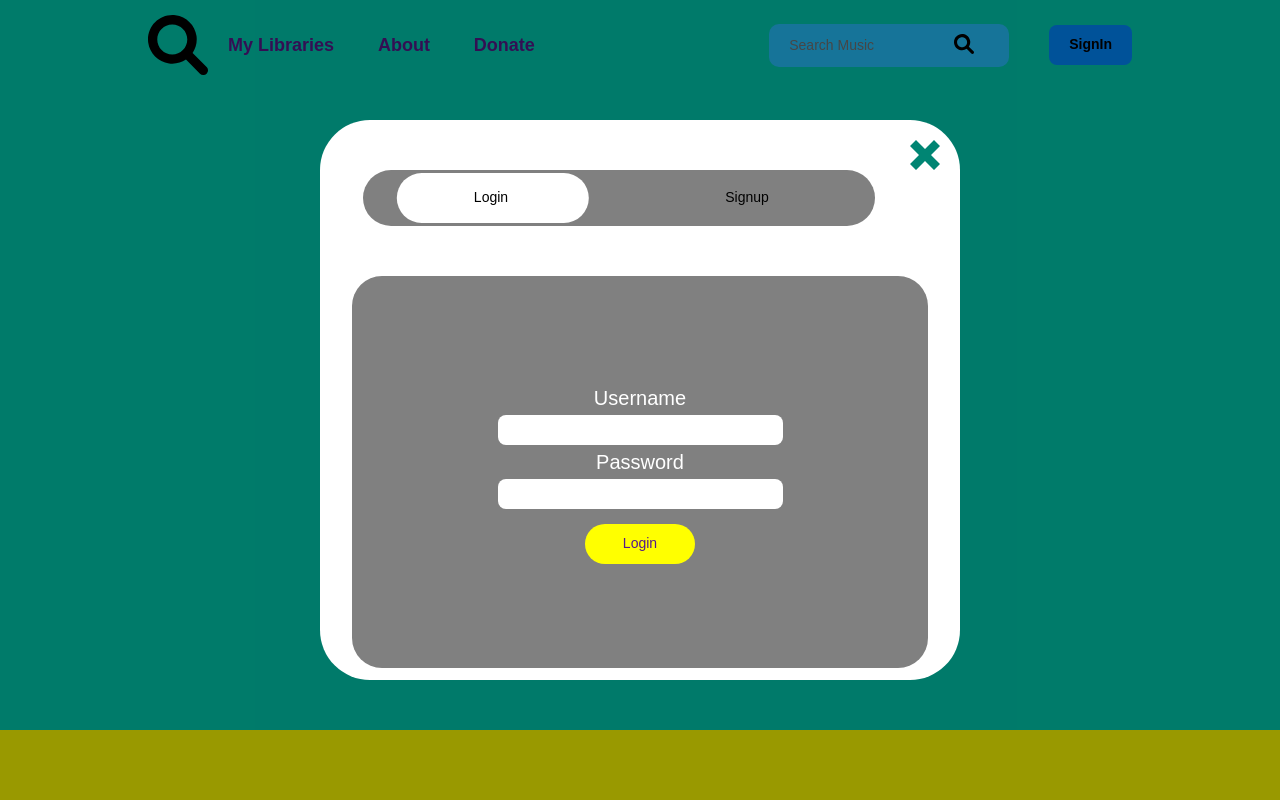
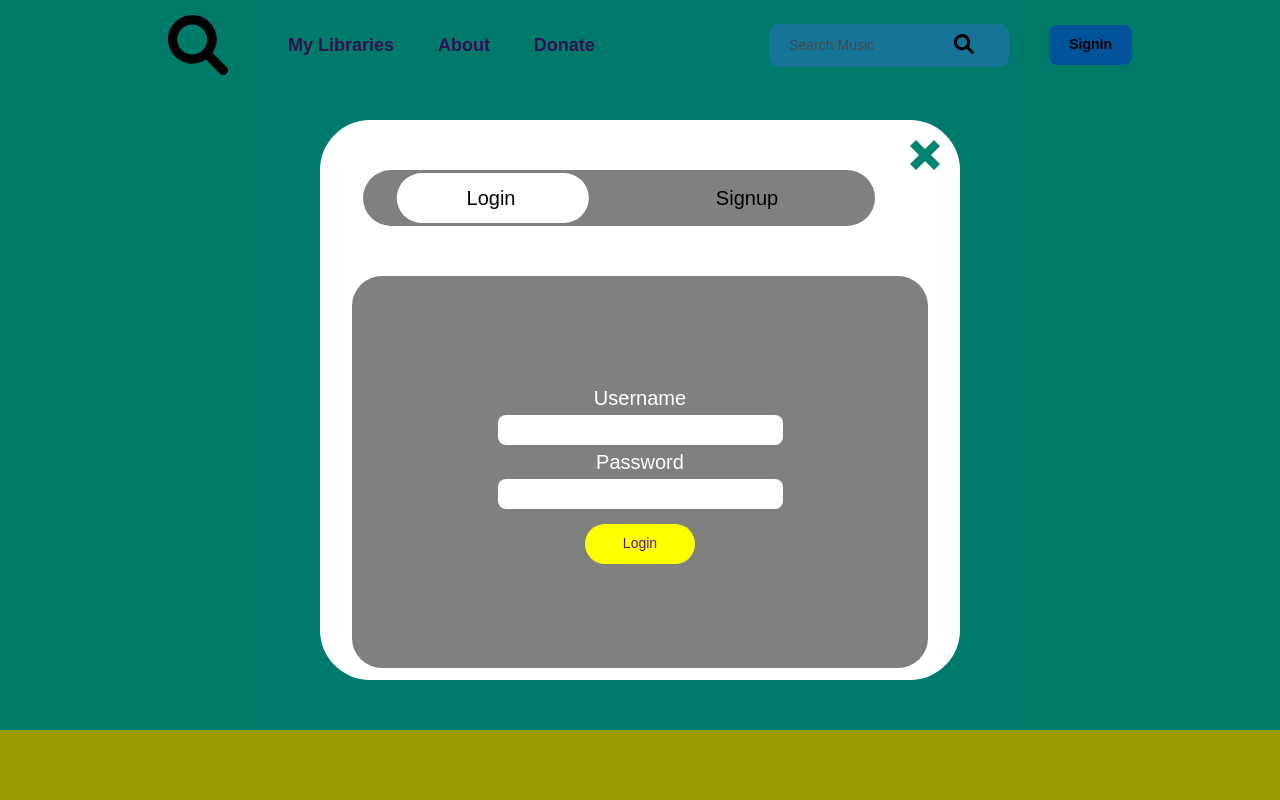
Before and after one commit to AlexxyQQ/FindTune-Web, a Python web app: template templates/index.html in a window 1280 px wide, after a click on "SignIn". Run offline with Jinja, Linux system fonts and the light colour scheme; the template is opened without the code that fills it, so the values that code supplies are empty.

Commit message:
minor visual chnages to signup form and navbar

```diff
--- a/Script.js
+++ b/Script.js
@@ -62,6 +62,8 @@ function MovingpillSignup(params) {
   var Sp = document.getElementById("SP");
   var SpF = document.getElementById("SPF");
   var LpF = document.getElementById("LPF");
+  document.getElementById("Login-Pill").style.color = "white";
+  document.getElementById("Signup-Pill").style.color = "black";
 
   if (Sp.className == "Selection-pill") {
     Sp.classList.add("move-Signup");
@@ -73,6 +75,8 @@ function MovingpillLogin(params) {
   var Sp = document.getElementById("SP");
   var LpF = document.getElementById("LPF");
   var SpF = document.getElementById("SPF");
+  document.getElementById("Login-Pill").style.color = "black";
+  document.getElementById("Signup-Pill").style.color = "white";
 
   Sp.classList.remove("move-Signup");
   SpF.style.display = "none";
--- a/static/css/style.css
+++ b/static/css/style.css
@@ -46,7 +46,7 @@ body {
     /* outline: 1px solid green; */
     height: 60px;
     width: 60px;
-    margin-left: 20px;
+    margin: 0 40px;
   }
   .nav-items {
     flex: auto;
@@ -274,9 +274,8 @@ body {
   .signin-btn {
     display: none;
   }
-  .signup-page:target {
-    display: none;
-    visibility: hidden;
+  .form {
+    width: 90% !important;
   }
   .hamburger-menu {
     display: inline;
@@ -653,7 +652,6 @@ body {
   position: fixed;
   z-index: 10;
   top: 0;
-  /* display: flex; */
   width: 100%;
   height: 100%;
   background-color: rgba(0, 0, 0);
@@ -877,6 +875,12 @@ body {
   );
 }
 
+.Login-Btn {
+  font-size: 20px;
+}
+.Signup-Btn {
+  font-size: 20px;
+}
 .Login-Form {
   display: flex;
   flex-direction: column;
--- a/templates/index.html
+++ b/templates/index.html
@@ -89,7 +89,7 @@
             facilis voluptate reprehenderit, recusandae doloribus maiores.
           </div>
           <div class="Ham-SignIn-btn-box">
-            <a href="" class="Ham-SignIn-btn">SignIn</a>
+            <a href="#Signup" class="Ham-SignIn-btn">SignIn</a>
           </div>
         </div>
       </div>
@@ -100,11 +100,9 @@
         <a href="" class="close-form" onclick="enableScroll()"></a>
         <div class="Login-Signup-Pill">
           <a class="Login-Btn" onclick="MovingpillLogin()" id="Login-Pill">
-            Login</a
-          >
+            Login</a>
           <a class="Signup-Btn" onclick="MovingpillSignup()" id="Signup-Pill">
-            Signup</a
-          >
+            Signup</a>
           <div class="Selection-pill" id="SP"></div>
         </div>
         <div class="Login-Form" id="LPF">
```
